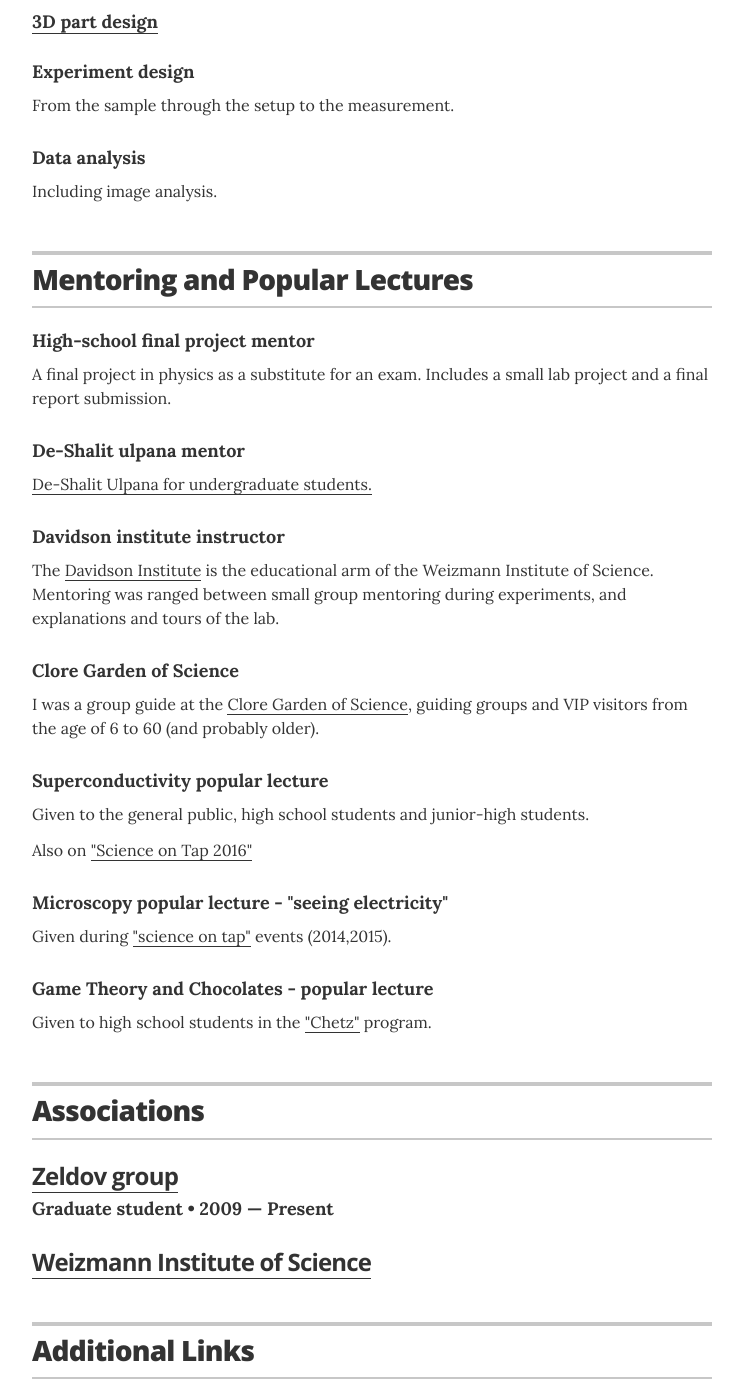
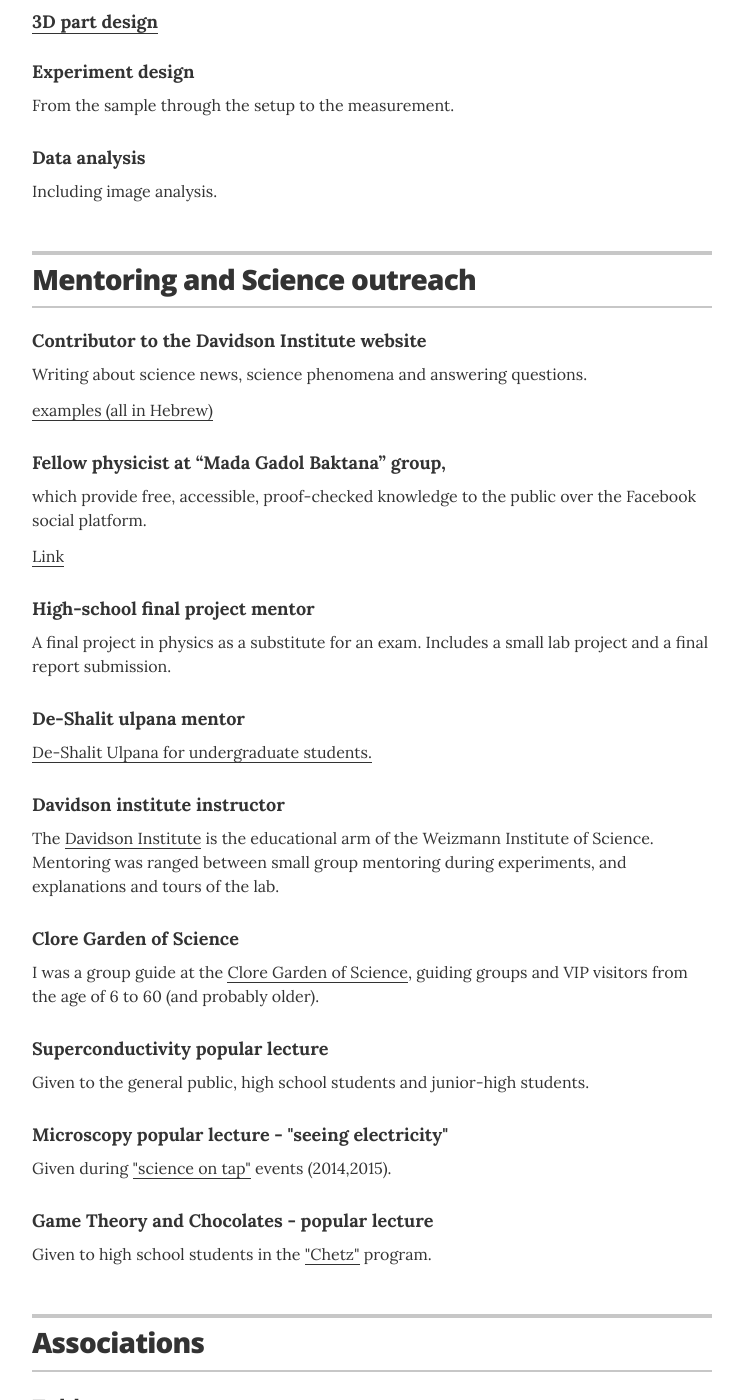
Before and after one commit to ellachman/ellachman.github.io, a Jekyll site: the page built from index.html, in a window 1280 px wide and 1400 px high, scrolled down 1854 px. Shown: the whole window, without its empty margins (268-1011 px from the left). Built offline with Jekyll 4.4.1, drawn with Linux system fonts in a browser that asks for light colours.

Commit message:
changedCVaddedMGBK

```diff
--- a/_layouts/resume.html
+++ b/_layouts/resume.html
@@ -131,8 +131,20 @@
       <section class="content-section">
 
         <header class="section-header">
-          <h2 id="mentoring_bookmark">Mentoring and Popular Lectures</h2>
+          <h2 id="mentoring_bookmark">Mentoring and Science outreach</h2>
         </header>
+
+		<div class="resume-item">
+          <h4 class="resume-item-details">Contributor to the Davidson Institute website</h4>
+          <p class="resume-item-copy">Writing about science news, science phenomena and answering questions.</p>
+		  <p class="resume-item-copy"><a href="http://davidson.weizmann.ac.il/authors/%D7%90%D7%9C%D7%94-%D7%90%D7%95%D7%A8%D7%99%D7%95%D7%9F-%D7%9C%D7%9B%D7%9E%D7%9F" target="_blank">examples (all in Hebrew)</a></p>
+        </div>
+
+		<div class="resume-item">
+          <h4 class="resume-item-details">Fellow physicist at “Mada Gadol Baktana” group,</h4>
+          <p class="resume-item-copy"> which provide free, accessible, proof-checked knowledge to the public over the Facebook social platform.</p>
+		  <p class="resume-item-copy"><a href="https://www.facebook.com/MadaGB/" target="_blank">Link</a></p>
+        </div>
 
         <div class="resume-item">
           <h4 class="resume-item-details">High-school final project mentor</h4>
@@ -158,7 +170,6 @@
 		<div class="resume-item">
           <h4 class="resume-item-details">Superconductivity popular lecture</h4>
           <p class="resume-item-copy">Given to the general public, high school students and junior-high students.</p>
-		  <p class="resume-item-copy">Also on <a href="https://www.facebook.com/MadaGB/videos/626148217543981/" target="_blank">"Science on Tap 2016"</a>
         </div>
 
 		<div class="resume-item">
```
Also changed, not shown: 1 other file.
